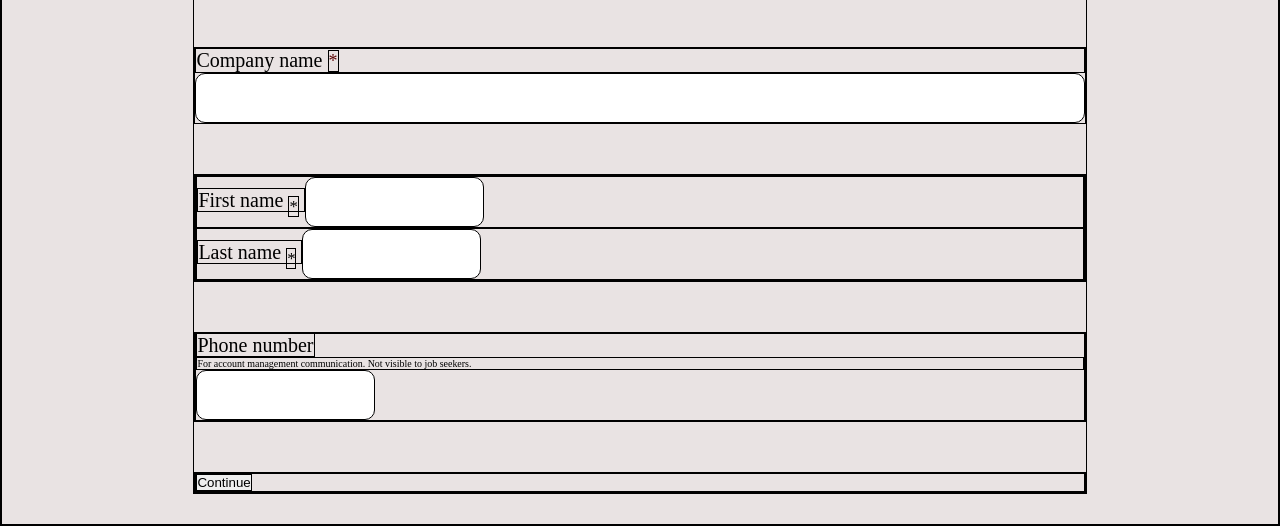
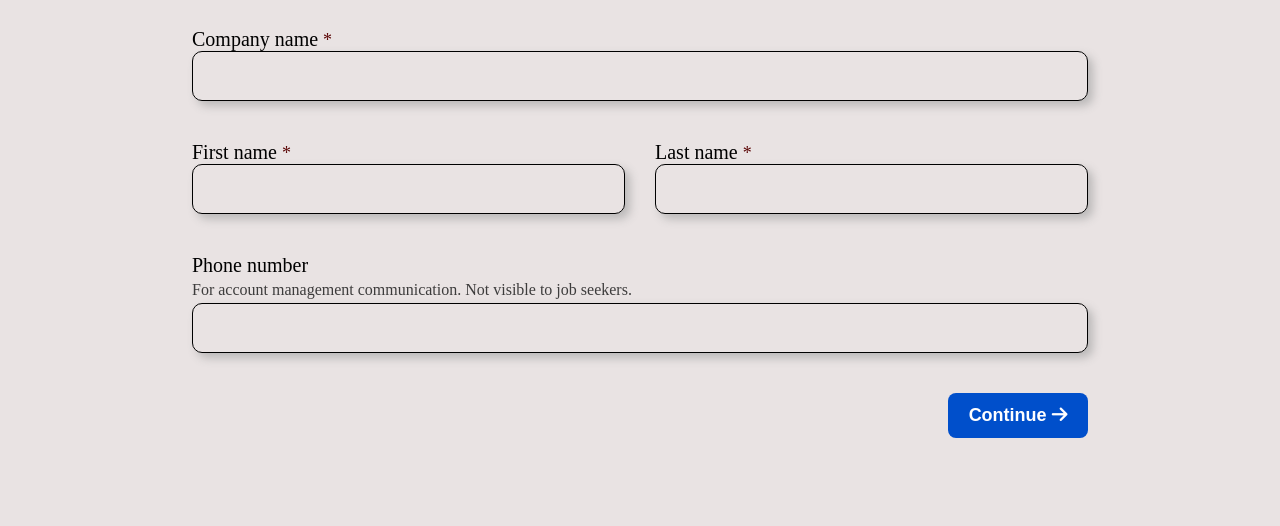
Before and after one commit to Abdulghaffar39/Job_tracker-Resume_analyzer, a website: page Public/postJob.html in a window 1280 px wide. Shown: the part 294-820 px from the top of the page. Drawn offline with Linux system fonts and the light colour scheme.

Commit message:
form created

```diff
--- a/Public/postJob.html
+++ b/Public/postJob.html
@@ -45,7 +45,7 @@
         <div class="parent_2">
 
 
-            <label for="company">Company name <span id="hash">*</span> </label>
+            <label for="company">Company name <span>*</span> </label>
             <input type="text">
 
 
@@ -53,25 +53,21 @@
 
         <div class="parent_3">
 
+
             <div class="child_1">
-
-                <div class="grandChild_1">
-                    <label for="fname">First name <sub>*</sub> </label>
+                <label for="fname">First name <span>*</span> </label>
                 <input type="text">
             </div>
 
-                <div class="grandChild_2">
-                    <label for="lname">Last name <sub>*</sub> </label>
+            <div class="child_2">
+                <label for="lname">Last name <span>*</span> </label>
                 <input type="text">
             </div>
 
-            </div>
 
         </div>
 
         <div class="parent_4">
-
-            <div class="child_1">
 
             <label for="num">Phone number</label>
             <p>For account management communication. Not visible to job seekers.</p>
@@ -79,15 +75,11 @@
 
         </div>
 
-        </div>
-
         <div class="parent_5">
 
-            <div class="grandChild_4">
             <button>Continue
-
+                <i class="fa-solid fa-arrow-right"></i>
             </button>
-            </div>
 
         </div>
 
--- a/Public/styles/style.css
+++ b/Public/styles/style.css
@@ -3,7 +3,7 @@
     margin: 0;
     padding: 0;
     box-sizing: border-box;
-    border: 1px solid black;
+    /* border: 1px solid black; */
 }
 
 body {
@@ -246,7 +246,7 @@ header .parnet_2 button:hover {
     display: flex;
     flex-direction: column;
     justify-content: space-between;
-    gap: 50px;
+    gap: 40px;
 }
 
 .postJob .parent_1 {
@@ -280,7 +280,9 @@ header .parnet_2 button:hover {
     font-size: 20px;
 }
 
-.postJob .parent_2 label #hash {
+.postJob .parent_2 label span,
+.postJob .parent_3 .child_1 label span,
+.postJob .parent_3 .child_2 label span {
 
     font-size: 18px;
     color: rgb(92, 7, 7);
@@ -290,14 +292,80 @@ header .parnet_2 button:hover {
 .postJob .parent_3 div input,
 .postJob .parent_4 input {
 
+    width: 100%;
     height: 50px;
+    outline: none;
+    font-size: 24px;
+    padding: 0px 10px;
     border-radius: 10px;
+    border: 1px solid black;
+    background-color: transparent;
+    box-shadow: 5px 5px 10px rgb(186, 184, 184);
+}
+
+.postJob .parent_2 input:hover,
+.postJob .parent_3 div input:hover,
+.postJob .parent_4 input:hover {
+
+    background-color: rgb(223, 221, 221);
 }
 
 .postJob .parent_2 label #hash {
 
     font-size: 18px;
     color: rgb(92, 7, 7);
+}
+
+.postJob .parent_3 {
+
+    display: flex;
+    flex-direction: row;
+    gap: 30px;
+}
+
+.postJob .parent_3 div {
+
+    width: 50%;
+
+    display: flex;
+    flex-direction: column;
+}
+
+.postJob .parent_4 {
+
+    display: flex;
+    flex-direction: column;
+    gap: 4px;
+}
+
+.postJob .parent_4 p {
+
+    font-size: 16px;
+    color: rgb(61, 60, 60);
+}
+
+.postJob .parent_5 {
+
+    display: flex;
+    justify-content: end;
+}
+
+.postJob .parent_5 button {
+
+    width: 140px;
+    height: 45px;
+    color: white;
+    font-size: 18px;
+    font-weight: 600;
+    border-style: none;
+    border-radius: 8px;
+    background-color: #004fcb;
+}
+
+.postJob .parent_5 button:hover {
+
+    transition: 0.4s all;
+    background-color: black;
 }
 
 /* --------------------------------- post Job ended ------------------------- */
```
Lines whose indentation alone changed are shown as unchanged.
